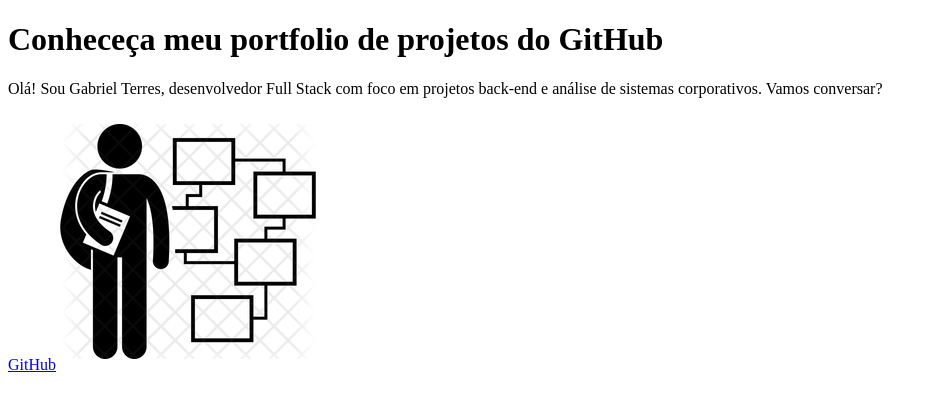
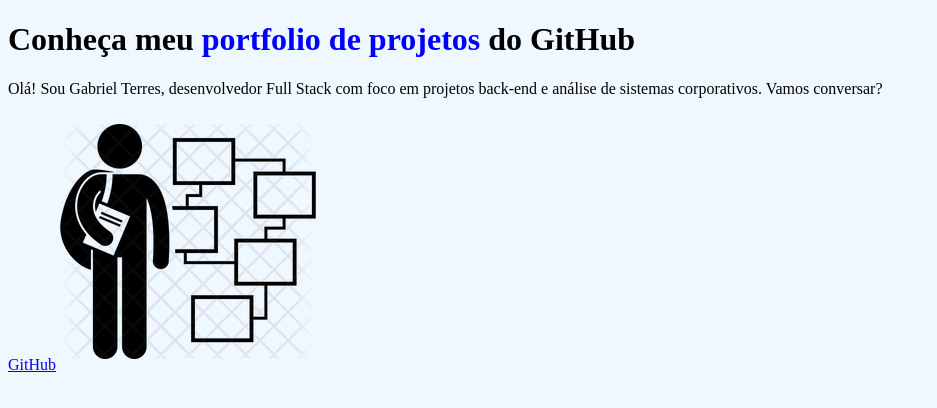
Before and after one commit to GabrielTB1/HTML-CSS-estrutura-de-arquivos-e-tags, a plain HTML site: page index.html in a window 1280 px wide. Shown: the whole page, without its empty margins (0-937 px from the left). Drawn offline with Linux system fonts and the light colour scheme.

Commit message:
Estilizando elementos

```diff
--- a/index.html
+++ b/index.html
@@ -5,11 +5,12 @@
     <meta http-equiv="X-UA-Compatible" content="IE=edge">
     <meta name="viewport" content="width=device-width, initial-scale=1.0">
     <title>HTML e CSS</title>
+    <link rel="stylesheet" href="style.css">
 </head>
 <body>
     <header></header>
     <main>
-        <h1>Conheceça meu <strong>portfolio de projetos</strong> do GitHub</h1>
+        <h1>Conheça meu <strong>portfolio de projetos</strong> do GitHub</h1>
         <p>Olá! Sou Gabriel Terres, desenvolvedor Full Stack com foco em projetos back-end e análise de sistemas corporativos. Vamos conversar?</p>
         <a href="https://github.com/GabrielTB1">GitHub</a>
         <img src ="portfolio.webp" alt ="Imagem Portfolio">
--- /dev/null
+++ b/style.css
@@ -0,0 +1,8 @@
+body{
+    background-color: #f0f8ff;
+    color: #000000;
+}
+
+strong{
+    color: #0000ff;
+}
```
